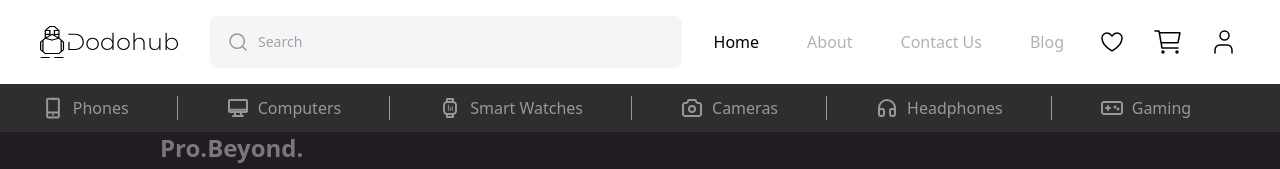
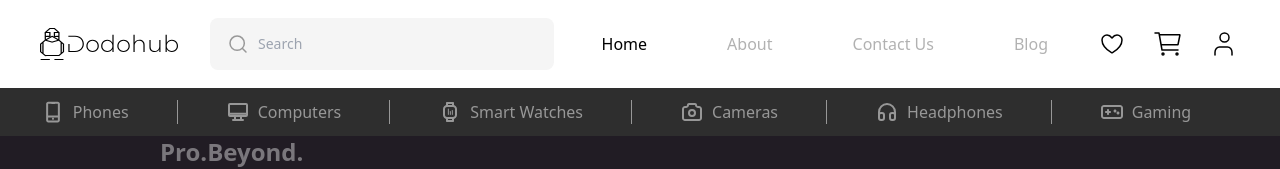
Before and after one commit to dodotechbd/dodocart, a Next.js app: page / in a window 1280 px wide. Shown: the top 169 px of the page. Built offline with nearby package versions, Linux system fonts and the light colour scheme.

Commit message:
added responsive nav

```diff
--- a/src/components/core/header/Nav.tsx
+++ b/src/components/core/header/Nav.tsx
@@ -1,15 +1,17 @@
 import { Burger, Cart, Favorite, Logo, Search, User } from '@components/icons';
 import Link from 'next/link';
 import { useRouter } from 'next/router';
+import { useState } from 'react';
 import { SubNav } from './SubNav';
 import { ILink, links } from './nav-list';
 
 export const Nav = () => {
   const router = useRouter();
   const { route } = router;
+  const [open, setOpen] = useState(false);
   return (
-    <header className="bg-white text-black">
-      <div className="flex items-center lg:justify-start justify-between gap-8 container mx-auto md:px-10 px-4 lg:py-4 py-6">
+    <header className="bg-white text-black ">
+      <div className="lg:flex flex-row items-center lg:justify-start justify-between gap-8 container mx-auto md:px-10 px-4 lg:py-4 py-6 z-40">
         <Link href="/">
           <Logo width="138" height="32" />
         </Link>
@@ -22,12 +24,30 @@ export const Nav = () => {
             placeholder="Search"
           />
         </div>
-        <ul className="lg:flex hidden gap-12 whitespace-nowrap">
+        <div
+          onClick={() => setOpen(!open)}
+          className="lg:hidden absolute right-8 top-5 cursor-pointer text-3xl text-red-700"
+        >
+          {open ? (
+            <button>
+              <p>X</p>
+            </button>
+          ) : (
+            <button>
+              <Burger size={40} fill="#080341" />
+            </button>
+          )}
+        </div>
+        <ul
+          className={`lg:flex  lg:gap-12 lg:h-auto  whitespace-nowrap mx-auto duration-500 ease-in ${
+            open ? 'opacity-100 ' : 'lg:opacity-100 opacity-0'
+          }`}
+        >
           {links.map((link: ILink, idx: number) => (
-            <li key={idx}>
+            <li key={idx} className="p-2 m-2  rounded-md text-center w-full">
               <Link
                 href={link.route}
-                className={`font-medium ${link.route === route ? 'opacity-100' : 'opacity-30 hover:opacity-100'}`}
+                className={`font-medium ${link.route === route ? 'opacity-100 z-10' : 'opacity-30 hover:opacity-100'}`}
               >
                 {link.name}
               </Link>
@@ -45,9 +65,6 @@ export const Nav = () => {
             <User />
           </button>
         </div>
-        <button className="lg:hidden">
-          <Burger size={40} fill="#080341" />
-        </button>
       </div>
       <div className="bg-[#2E2E2E]">
         <SubNav />
```
